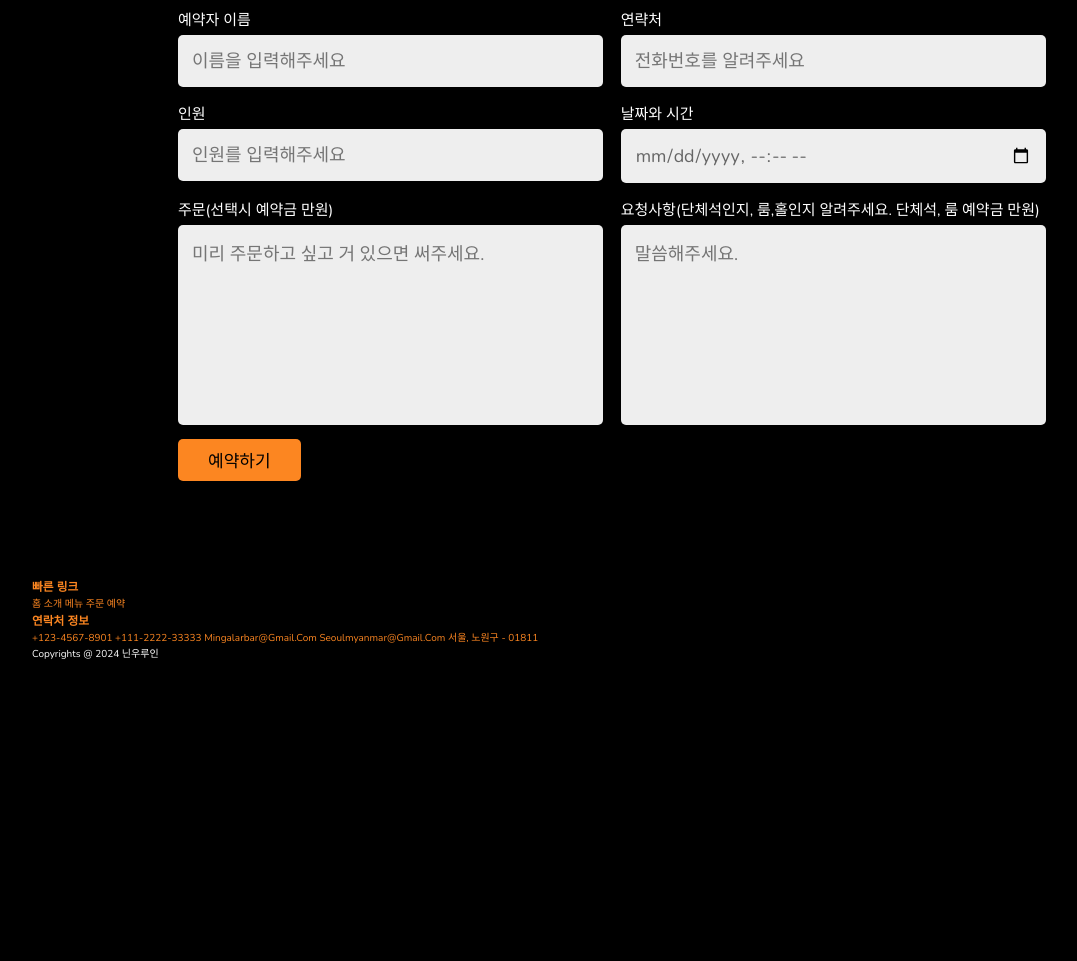
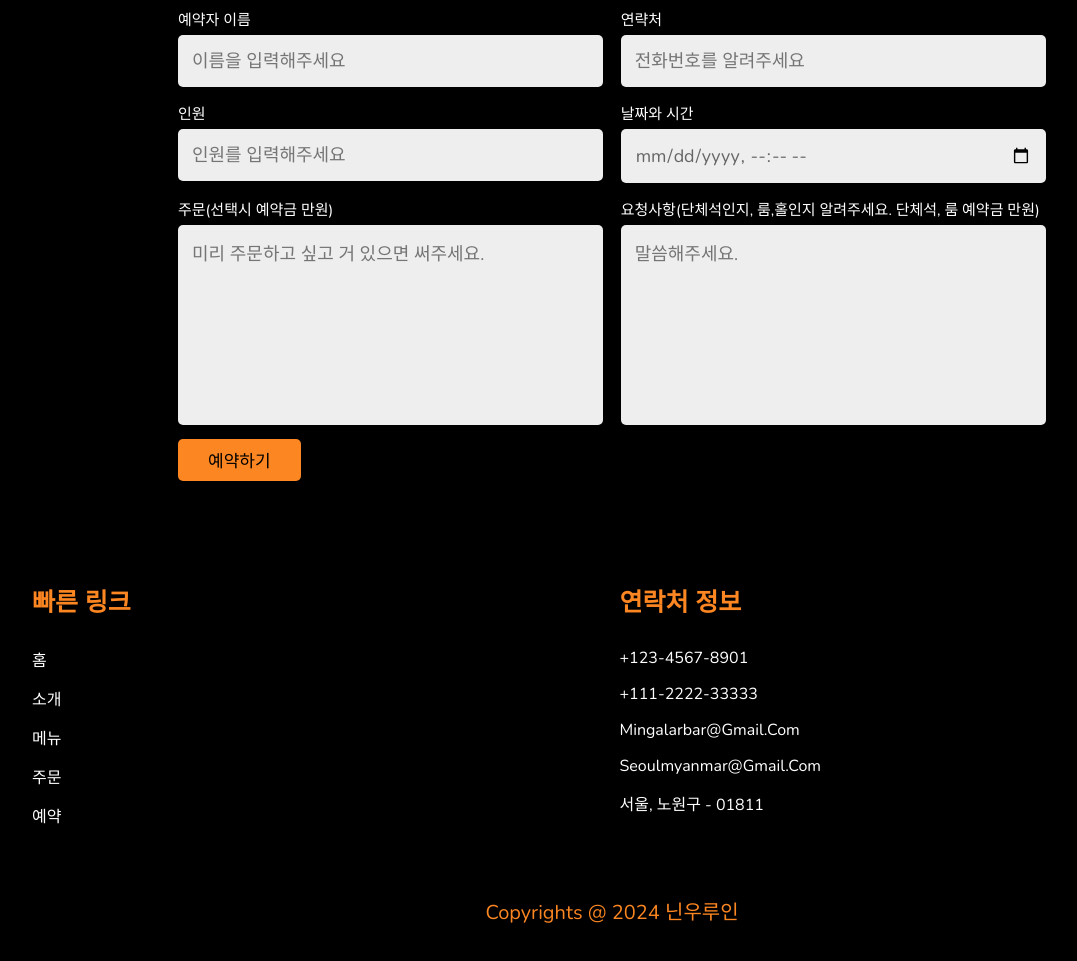
Before and after one commit to Theycallmeyui/FinalPro2, a plain HTML site: page index.html in a window 1280 px wide. Shown: the part 2834-3795 px from the top of the page, without its empty margins (28-1105 px from the left). Before the commit the page ends 3535 px from the top, so only its background shows below. Drawn offline with nearby package versions, Linux system fonts and the light colour scheme.

Commit message:
Update style.css

```diff
--- a/css/style.css
+++ b/css/style.css
@@ -519,3 +519,57 @@ header .icons a {
 .home .home-slider .slide .content h3{
     font-size: 4.5rem;
 }
+
+
+.footer .box-container{
+    display: grid;
+    grid-template-columns: repeat(auto-fit, minmax(25rem, 1fr));
+    gap:1.5rem;
+}
+
+.footer .box-container .box h3{
+    padding:.5rem 0;
+    font-size: 2.5rem;
+    color:var(--orange);
+    margin-bottom: 1.5rem;
+}
+
+.footer .box-container .box a{
+    display: block;
+    padding:.7rem 0;
+    font-size: 1.6rem;
+    color:var(--white);
+}
+
+.footer .box-container .box a:hover{
+    color:var(--orange);
+    text-decoration: underline;
+}
+
+.footer .credit{
+    text-align: center;
+    border-top: .1rem solid rgba(0,0,0,.1);
+    font-size: 2rem;
+    color:var(--orange);
+    padding:.5rem;
+    padding-top: 3rem;
+    margin-top:3rem;
+    /* padding-bottom: 6rem; */
+}
+
+.footer .credit span{
+    color:var(--orange);
+}
+
+.loader-container{
+    position: fixed;
+    top:0; left:0;
+    height:100%;
+    width:100%;
+    z-index: 10000;
+    background:#fff;
+    display: flex;
+    align-items: center;
+    justify-content: center;
+    overflow: hidden;
+}
```
